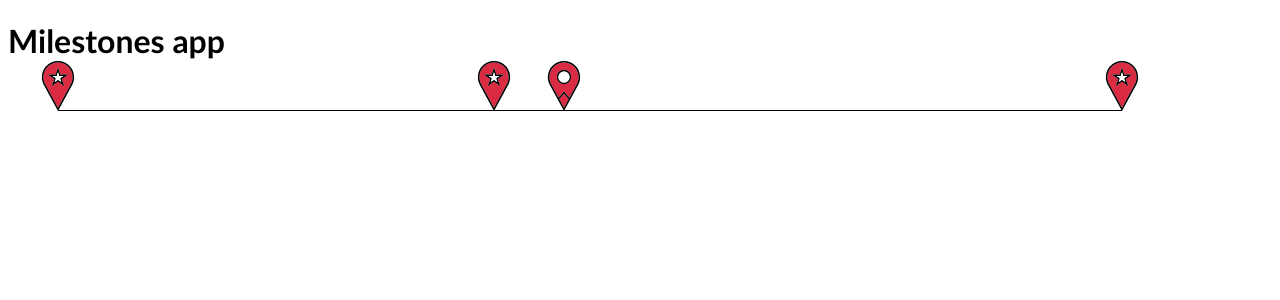
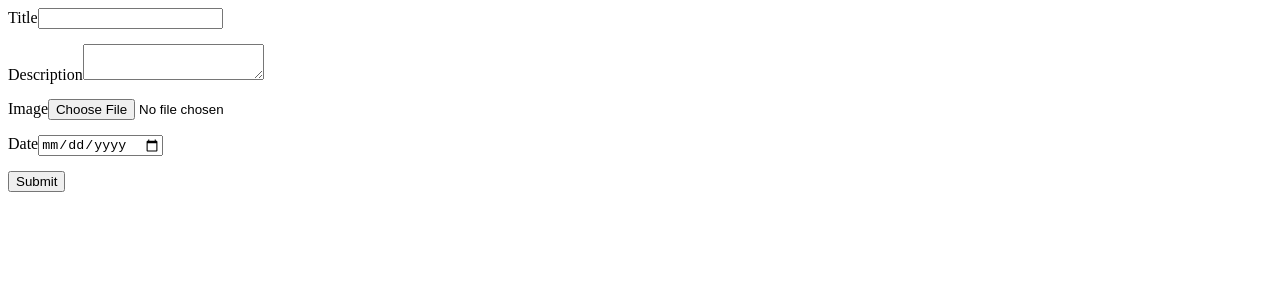
Before and after one commit to marcpascualsanchez/milestones-react, a React (Create React App) app: page / in a window 1280 px wide. Shown: the top 300 px of the page. Built offline with nearby package versions, Linux system fonts and the light colour scheme.

Commit message:
Add router + create milestones form

```diff
--- a/package.json
+++ b/package.json
@@ -5,8 +5,10 @@
   "keywords": [],
   "main": "src/index.tsx",
   "dependencies": {
+    "@types/react-router-dom": "5.1.7",
     "react": "17.0.1",
     "react-dom": "17.0.1",
+    "react-router-dom": "5.2.0",
     "react-scripts": "4.0.0"
   },
   "devDependencies": {
--- a/src/components/App.tsx
+++ b/src/components/App.tsx
@@ -2,6 +2,8 @@ import "../styles.css";
 import Timeline from "./Timeline/Timeline";
 import { IMilestone } from "./Milestone/Milestone.d";
 import { ITimeline } from "./Timeline/Timeline.d";
+import CreateTimeline from "./CreateTimeline/CreateTimeline";
+import { BrowserRouter as Router, Switch, Route } from "react-router-dom";
 
 // TODO: load from real source
 const mockMilestones: IMilestone[] = [
@@ -53,9 +55,20 @@ const timeline: ITimeline = {
 
 export default function App() {
   return (
-    <div className="App">
-      <h1>Milestones app</h1>
-      <Timeline timeline={timeline} />
-    </div>
+    <Router>
+      <div>
+        <Switch>
+          <Route path="/:id">
+            <div className="App">
+              <h1>Milestones app</h1>
+              <Timeline timeline={timeline} />
+            </div>
+          </Route>
+          <Route path="/">
+            <CreateTimeline />
+          </Route>
+        </Switch>
+      </div>
+    </Router>
   );
 }
--- /dev/null
+++ b/src/components/CreateTimeline/CreateTimeline.tsx
@@ -0,0 +1,56 @@
+import { useState } from "react";
+import "./style.css";
+
+function handleSubmit(event: any, value: any) {
+  console.log("onsubmit value ", value);
+  event.preventDefault();
+}
+
+export default function Timeline() {
+  const [title, setTitle] = useState("");
+  const [description, setDescription] = useState("");
+  const [image, setImage] = useState<string | undefined>("");
+  const [date, setDate] = useState("");
+  const reader = new FileReader();
+
+  reader.onloadend = function () {
+    setImage(reader.result?.toString());
+  };
+
+  return (
+    <form
+      onSubmit={(e) => handleSubmit(e, { title, description, image, date })}
+    >
+      <label>
+        Title
+        <input
+          type="text"
+          required
+          value={title}
+          onChange={(e) => setTitle(e.target.value)}
+        />
+      </label>
+      <label>
+        Description
+        <textarea
+          value={description}
+          onChange={(e) => setDescription(e.target.value)}
+        />
+      </label>
+      <label>
+        Image
+        <input
+          type="file"
+          onChange={(e) =>
+            e.target.files ? reader.readAsDataURL(e.target.files[0]) : null
+          }
+        />
+      </label>
+      <label>
+        Date
+        <input required type="date" onChange={(e) => setDate(e.target.value)} />
+      </label>
+      <input type="submit" value="Submit" />
+    </form>
+  );
+}
--- /dev/null
+++ b/src/components/CreateTimeline/style.css
@@ -0,0 +1,4 @@
+label {
+  margin-bottom: 15px;
+  display: block;
+}
--- a/src/components/Milestone/Milestone.tsx
+++ b/src/components/Milestone/Milestone.tsx
@@ -35,7 +35,7 @@ export default function Milestone(props: IProps) {
     );
   }
 
-  let detail;
+  let detail: any = "";
   if (isHover) {
     detail = (
       <div
@@ -47,5 +47,10 @@ export default function Milestone(props: IProps) {
       </div>
     );
   }
-  return [<div className="marker-container">{marker}</div>, detail];
+  return (
+    <div>
+      <div className="marker-container">{marker}</div>
+      {detail}
+    </div>
+  );
 }
--- a/src/components/Milestone/MilestoneDetail/MilestoneDetail.tsx
+++ b/src/components/Milestone/MilestoneDetail/MilestoneDetail.tsx
@@ -15,7 +15,7 @@ export default function MilestoneDetail(props: IProps) {
     <div className="container">
       <h3>{getFormatedDate(props.milestone.date)}</h3>
       <h2>{props.milestone.title}</h2>
-      <img src={props.milestone.img}></img>
+      <img src={props.milestone.img} alt="Milestone"></img>
       <p>{props.milestone.description}</p>
     </div>
   );
--- a/src/components/Timeline/Timeline.tsx
+++ b/src/components/Timeline/Timeline.tsx
@@ -3,6 +3,7 @@ import "./style.css";
 import { ITimeline } from "./Timeline.d";
 import Milestone from "../Milestone/Milestone";
 import { IMilestone } from "../Milestone/Milestone.d";
+import { useParams } from "react-router-dom";
 
 interface IProps {
   timeline: ITimeline;
@@ -21,6 +22,8 @@ function getMilestonePositionStyle(
 }
 
 export default function Timeline({ timeline }: IProps) {
+  let { id } = useParams() as any;
+  console.log("TODO: fetch db by id", id);
   const initialTime = timeline.initialDate.getTime();
   const totalTimeMS =
     timeline.finalDate.getTime() - timeline.initialDate.getTime();
```
